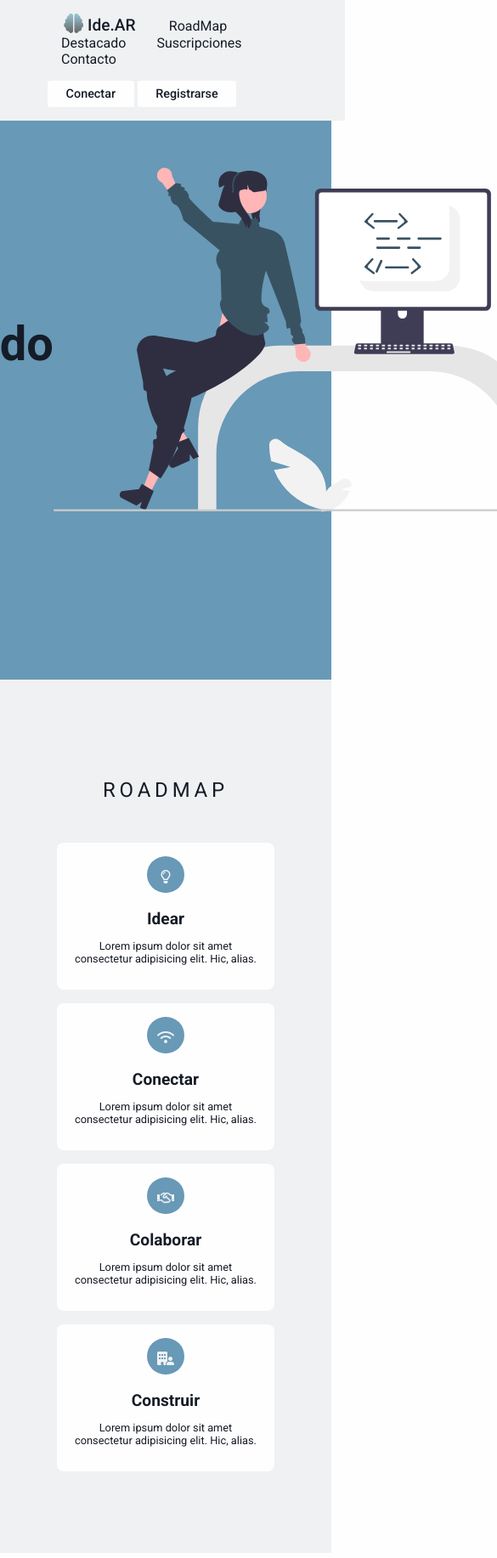
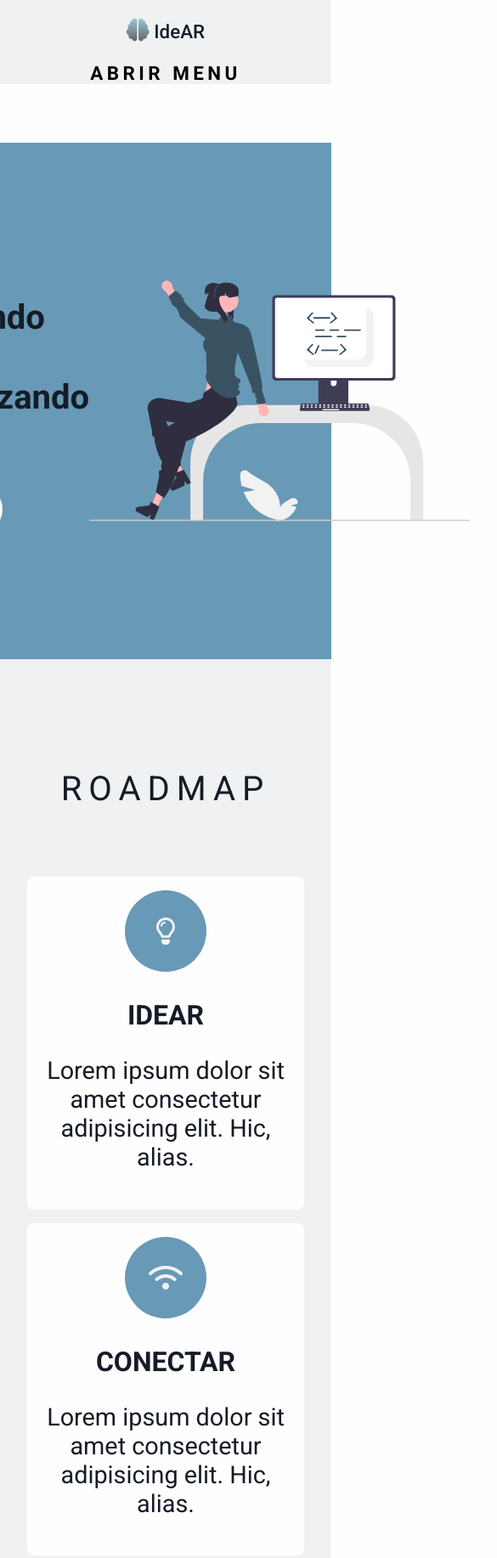
Before and after one commit to Vantorales/IdeAR-front, a plain HTML site: page index.html in a window 390 px wide. Shown: the top 1834 px of the page at 85% size, 585 px wide, since content can reach past the window. Drawn offline with nearby package versions, Linux system fonts and the light colour scheme.

Commit message:
Testeo responsive + Menu Desplegable + JQuery

```diff
--- a/css/styles.css
+++ b/css/styles.css
@@ -22,15 +22,28 @@ h1,h2,h3,h4,h5{
     color: var(--main-txt-color);
 }
 
+nav span.menuIcon{
+    font-family: 'Roboto', sans-serif;
+    text-transform: uppercase;
+    font-weight: bold;
+    font-size: 1.4em;
+    display: none;
+    width: 100%;
+    text-align: center;
+    letter-spacing: 0.2em;
+}
+
 nav{
+    display: flex;
     background-color: var(--main-bg2-color);
     position: fixed;
     width: 100%;
     z-index: 1;
     top: 0;
     left: 0;
-    padding: 0.5em;
     font-family: 'Roboto', sans-serif;
+    align-items: center;
+    justify-content: center;
 }
 
 nav ol{
@@ -38,14 +51,14 @@ nav ol{
     display: inline-block;
 }
 
-nav li{
+nav ol li{
     list-style: none;
     display: inline-block;
 }
 
-nav ol li:first-child{
+nav a.logoNav{
     font-weight: 500;
-    font-size: 1.2em;
+    font-size: 1.4em;
 }
 
 nav ol.userOptions li{
@@ -61,16 +74,16 @@ nav a{
     text-decoration: none;
     margin:1em;
     font-size: 1em;
-    -webkit-transition: 0.5s all;
-    -webkit-transition-delay: 0.5s;
-    -moz-transition: 0.5s all;
-    -moz-transition-delay: 0.5s;
-    -ms-transition: 0.5s all;
-    -ms-transition-delay: 0.5s;
-    -o-transition: 0.5s all;
-    -o-transition-delay: 0.5s;
-    transition: 0.5s all;
-    transition-delay: 0.5s;
+    -webkit-transition: 0.2s all;
+    -webkit-transition-delay: 0.2s;
+    -moz-transition: 0.2s all;
+    -moz-transition-delay: 0.2s;
+    -ms-transition: 0.2s all;
+    -ms-transition-delay: 0.2s;
+    -o-transition: 0.2s all;
+    -o-transition-delay: 0.2s;
+    transition: 0.2s all;
+    transition-delay: 0.2s;
 }
 
 nav a:hover{
@@ -103,6 +116,7 @@ header{
     align-items: center;
     justify-content: center;
     padding: 5em;
+    margin-top: 4.6em;
 }
 
 .mainHeader img{
@@ -345,3 +359,100 @@ section.contactar {
 footer svg{
     margin-bottom: -0.4em;;
 }
+
+@media only screen and (max-width: 767px) {
+
+    nav span.menuIcon{
+        display: block;
+        cursor: pointer;
+    }
+
+    nav{
+        flex-direction: column;
+    }
+
+    nav ol{
+        display: none;
+    }
+
+    nav ol.show{
+        display: block;
+    }
+
+    .mainHeader{
+        margin-top: 10.5em;
+    }
+
+    .mainHeader img{
+        width: 28em;
+        height: 28em;
+    }
+
+    .infoHeader h1{
+        font-size: 2.5em;
+    }
+
+    .infoHeader a{
+        width: 8em;
+    }
+
+    section.container h2.mainTitle{
+        font-size: 2.5em;
+    }
+
+    section.roadMap, article.lastNews, section.subscriptions{
+        width: 50em;
+    }
+
+    .fa-lightbulb, .fa-wifi, .fa-handshake, .fa-building-user, .fa-cart-shopping{
+        width: 1em;
+        height: 1em;
+        font-size: 2em;
+    }
+
+    section.roadMap h2, article.lastNews h2, section.subscriptions h2{
+        font-size: 2em;
+        text-transform: uppercase;
+    }
+
+    section.roadMap p, article.lastNews p, section.subscriptions p{
+        font-size: 1.8em;
+    }
+
+    article.lastNews{
+        display: block;
+    }
+
+    article.lastNews img {
+        width: 42em;
+        height: 20em;
+    }
+
+    article.lastNews h2{
+        font-size: 3em;
+    }
+
+    article.lastNews p{
+        font-size: 2em;
+        text-align:justify;
+    }
+
+    article.lastNews footer section.mainAuthor, article.lastNews footer section.mainDate{
+        display: block;
+        margin-bottom: 0.4em;
+    }
+
+    section.mainAuthor p, section.mainDate p{
+        text-align: center;
+        font-size: 1.8em;
+        text-transform: uppercase;
+    }
+
+    section.mainDate{
+        float: inherit;
+    }
+
+    section.subscriptions p.mountSubscription{
+        font-size: 2.5em!important;
+    }
+}
--- /dev/null
+++ b/css/test.css
@@ -0,0 +1,37 @@
+nav ol.userOptions li{
+    font-weight: 500;
+    font-size: 0.9em!important;
+    background-color: var(--main-bg-color);
+    padding: 0.5em;
+    border-radius: 5%;
+}
+
+nav a{
+    color: var(--main-txt-color);
+    text-decoration: none;
+    margin:1em;
+    font-size: 1em;
+    -webkit-transition: 0.5s all;
+    -webkit-transition-delay: 0.5s;
+    -moz-transition: 0.5s all;
+    -moz-transition-delay: 0.5s;
+    -ms-transition: 0.5s all;
+    -ms-transition-delay: 0.5s;
+    -o-transition: 0.5s all;
+    -o-transition-delay: 0.5s;
+    transition: 0.5s all;
+    transition-delay: 0.5s;
+}
+
+nav a:hover{
+    color: var(--main-ad-color);
+    -webkit-transition-delay: 0s;
+    -moz-transition-delay: 0s;
+    -ms-transition-delay: 0s;
+    -o-transition-delay: 0s;
+    transition-delay: 0s;
+}
+
+nav a i{
+    color: var(--main-txt-color);
+}
--- a/index.html
+++ b/index.html
@@ -8,11 +8,14 @@
     <link rel="stylesheet" href="https://use.fontawesome.com/releases/v5.5.0/css/all.css" integrity="sha384-B4dIYHKNBt8Bc12p+WXckhzcICo0wtJAoU8YZTY5qE0Id1GSseTk6S+L3BlXeVIU" crossorigin="anonymous">
     <link rel="stylesheet" href="https://cdnjs.cloudflare.com/ajax/libs/font-awesome/6.1.2/css/all.min.css">
     <link rel="stylesheet" href="/css/styles.css">
+    <script src="https://code.jquery.com/jquery-3.6.1.min.js"></script>
+    <script src="/scripts/scripts.js"></script>
 </head>
 <body>
     <nav>
-        <ol>
-            <li><a href="#home"><i class='fas fa-brain'></i> Ide.AR</a></li>
+        <a href="#home" class="logoNav"><i class='fas fa-brain'></i> IdeAR</a>
+        <span class="menuIcon">Abrir menu</span>
+        <ol class="navOptions">
             <li><a href="#roadMap">RoadMap</a></li>
             <li><a href="#destacado">Destacado</a></li>
             <li><a href="#pricing">Suscripciones</a></li>
@@ -23,7 +26,6 @@
             <li><a href="">Registrarse</a></li>
         </ol>
     </nav>
-
     <header class="mainHeader">
         <section class="infoHeader">
             <h1>Conectando ideas, materializando sueños</h1>
@@ -32,6 +34,7 @@
         <img src="/img/main.svg">
     </header>
 
+    <main>
         <section class="container" id="roadMap">
             <h2 class="mainTitle">
                 <span>
@@ -211,7 +214,7 @@
                 <img src="/img/contactUs.svg">
             </section>
         </section>
-
+    </main>
     <footer>
         <p>
             <a href="">Terminos y Condiciones</a>
--- /dev/null
+++ b/scripts/scripts.js
@@ -0,0 +1,14 @@
+jQuery('document').ready(function($){
+    var menuBtn = $('nav span.menuIcon');
+    menu = $('nav ol.navOptions');
+
+    menuBtn.click(function(){
+        if(menu.hasClass('show')){
+            menu.removeClass('show');
+        }
+        else{
+            menu.addClass('show');
+        }
+    })
+
+});
```
Lines whose indentation alone changed are shown as unchanged.
